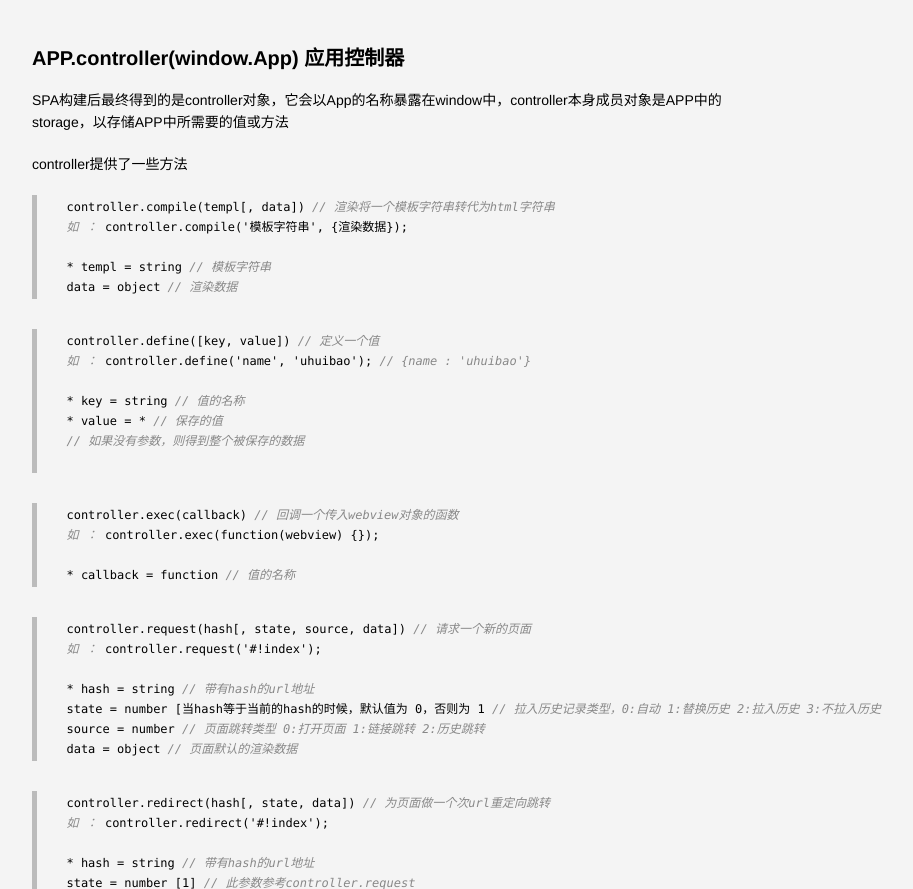
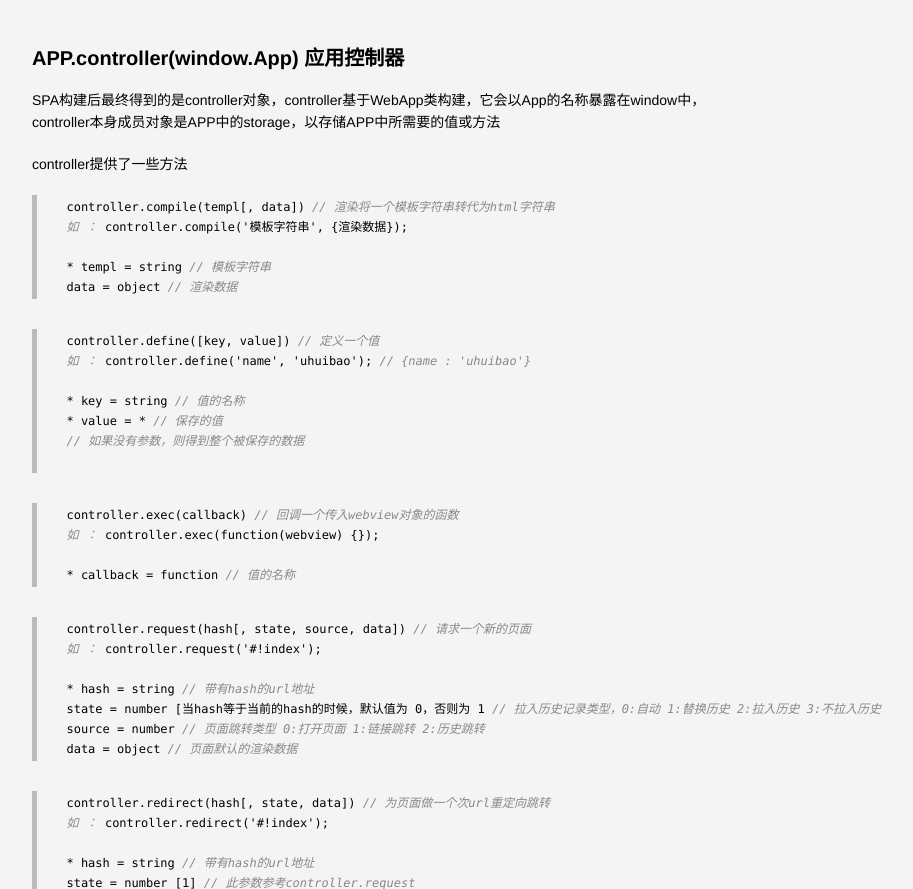
Before and after one commit to shusiwei/spajs, a website: page doc/index.html in a window 1280 px wide. Shown: the part 3184-4073 px from the top of the page, without its empty margins (236-1149 px from the left). Drawn offline with Linux system fonts and the light colour scheme.

```diff
--- a/doc/index.html
+++ b/doc/index.html
@@ -213,7 +213,7 @@
   }
 </pre>
       <h2 id="controller">APP.controller(window.App) 应用控制器</h2>
-      <p>SPA构建后最终得到的是controller对象，它会以App的名称暴露在window中，controller本身成员对象是APP中的storage，以存储APP中所需要的值或方法</p>
+      <p>SPA构建后最终得到的是controller对象，controller基于WebApp类构建，它会以App的名称暴露在window中，controller本身成员对象是APP中的storage，以存储APP中所需要的值或方法</p>
       <p>controller提供了一些方法</p>
       <pre>
   controller.compile(templ[, data]) <i>// 渲染将一个模板字符串转代为html字符串</i>
```
